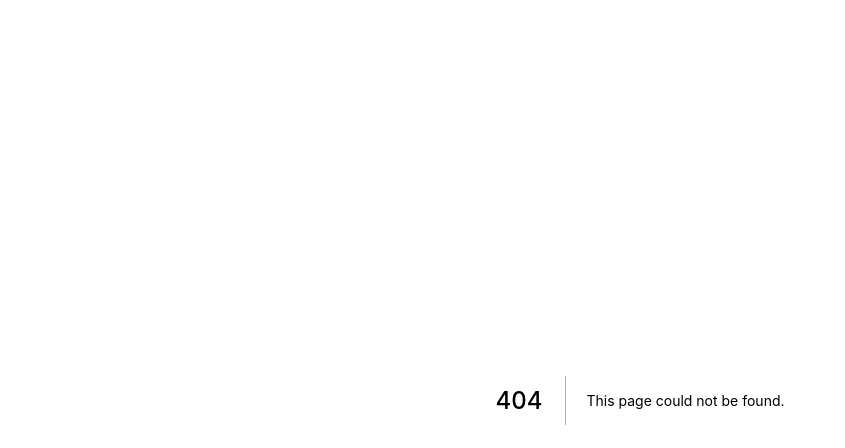
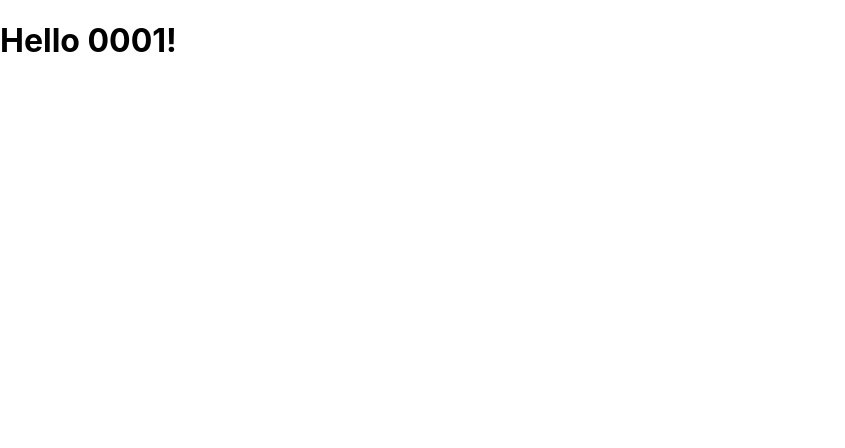
Before and after one commit to sparkbox/team-availability, a Next.js app: page /0001 in a window 1280 px wide. Before the commit this address had no page. Shown: the top 448 px of the page, without its empty margins (0-845 px from the left). Built offline with nearby package versions, Linux system fonts and the light colour scheme.

Commit message:
feat: setup detail page
add detail page as [id].jsx
use URL slug, next/router, and useRouter hook to determine what info to show

On branch feat--setup-detail-page
 Changes to be committed:
	new file:   pages/[id].jsx

```diff
--- /dev/null
+++ b/pages/[id].jsx
@@ -0,0 +1,21 @@
+import { useRouter } from 'next/router';
+import Head from 'next/head';
+
+export default function DetailPage() {
+  const router = useRouter();
+  const { id } = router.query;
+
+  return (
+    <div>
+      <Head>
+        <title>{`${id} | Sparkbox Team Availability`}</title>
+        <meta name="description" content={`View details about ${id}, including their projects, skills, and interests.`} />
+      </Head>
+      <main>
+        <h1>
+          {`Hello ${id}!`}
+        </h1>
+      </main>
+    </div>
+  );
+}
```
